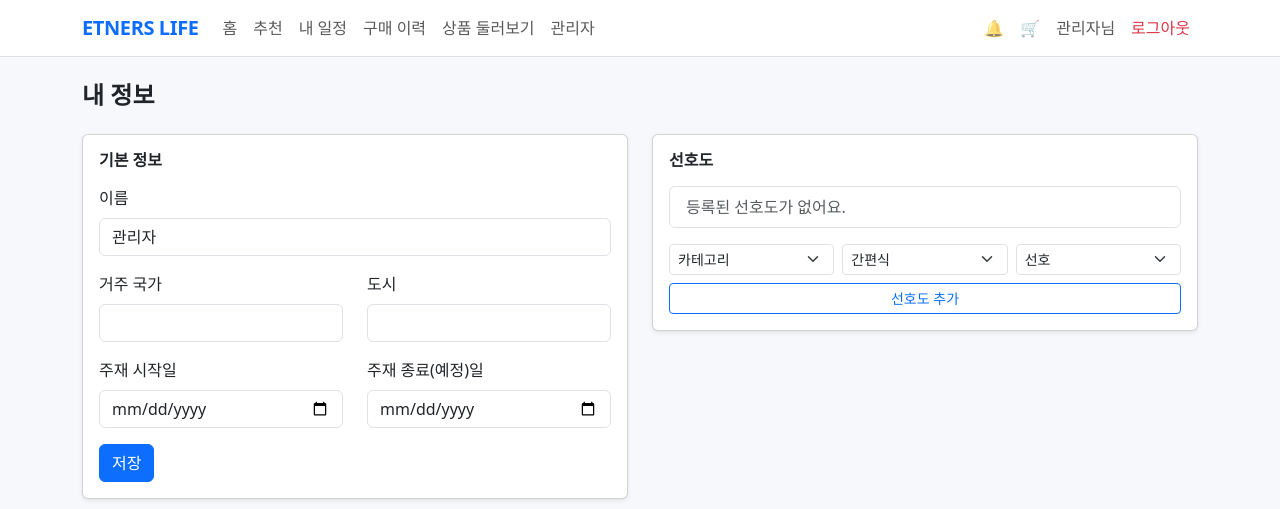
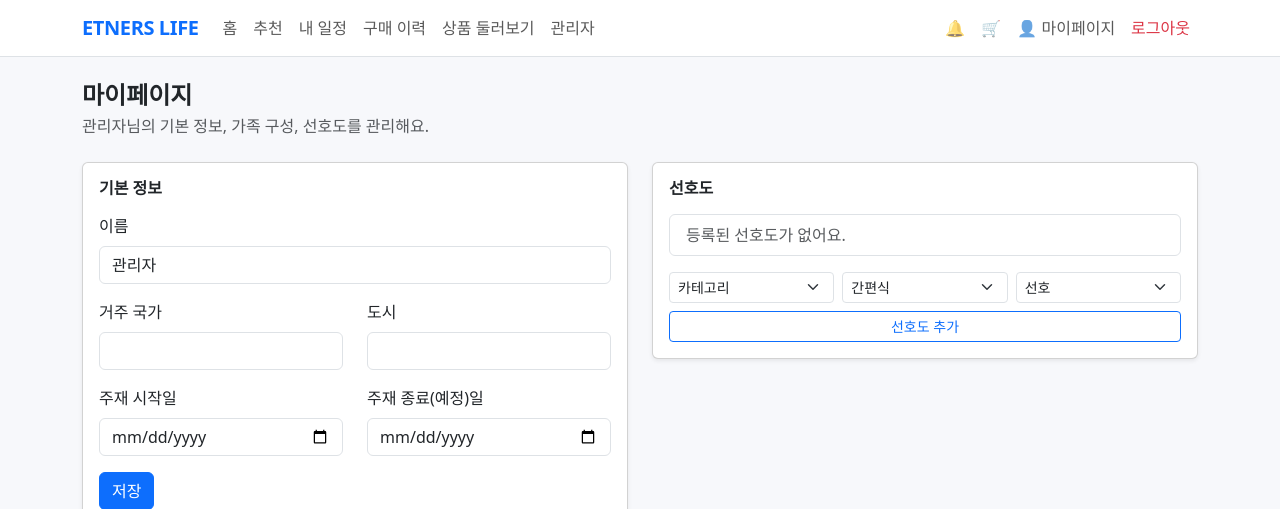
Before and after one commit to yunbo7750/20260915_ETNS_G, a Flask app: page /profile in a window 1280 px wide. Shown: the top 509 px of the page. Run offline with Flask 3, Linux system fonts and the light colour scheme; a user stored in the database is signed in.

Commit message:
Label profile nav link and page as My Page (마이페이지)

```diff
--- a/app/templates/base.html
+++ b/app/templates/base.html
@@ -43,7 +43,7 @@
                         {% endif %}
                     </a>
                 </li>
-                <li class="nav-item"><a class="nav-link" href="{{ url_for('main.profile') }}">{{ current_user.name }}님</a></li>
+                <li class="nav-item"><a class="nav-link" href="{{ url_for('main.profile') }}">👤 마이페이지</a></li>
                 <li class="nav-item"><a class="nav-link text-danger" href="{{ url_for('auth.logout') }}">로그아웃</a></li>
             </ul>
         </div>
--- a/app/templates/profile.html
+++ b/app/templates/profile.html
@@ -1,7 +1,8 @@
 {% extends "base.html" %}
-{% block title %}내 정보 · {{ service_name }}{% endblock %}
+{% block title %}마이페이지 · {{ service_name }}{% endblock %}
 {% block content %}
-<h4 class="fw-bold mb-4">내 정보</h4>
+<h4 class="fw-bold mb-1">마이페이지</h4>
+<p class="text-muted mb-4">{{ current_user.name }}님의 기본 정보, 가족 구성, 선호도를 관리해요.</p>
 
 <div class="row g-4">
     <div class="col-md-6">
```
